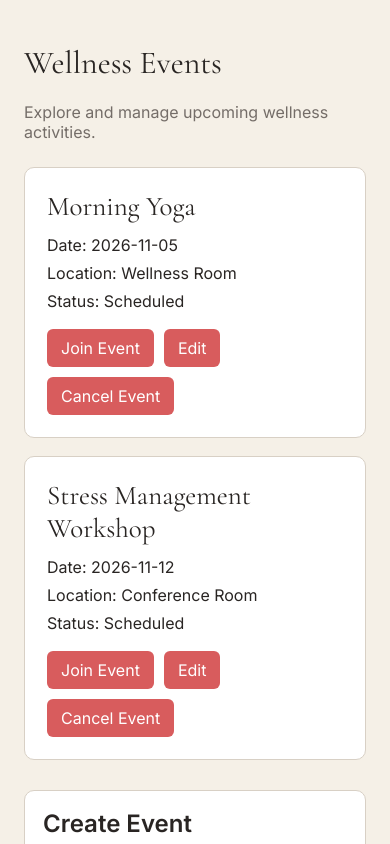
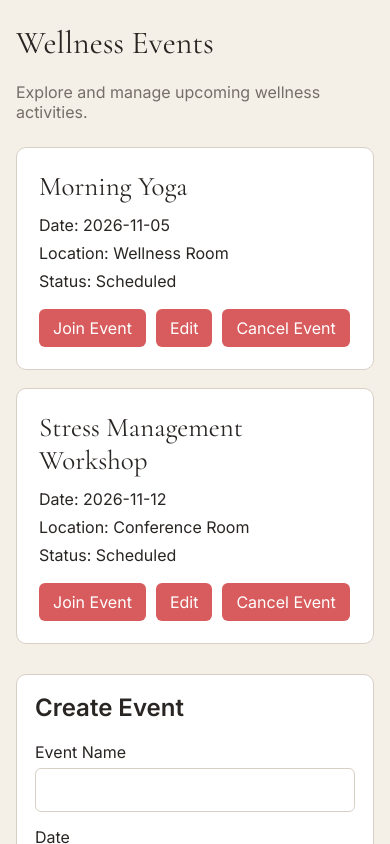
Before and after one commit to Anne-Marie2000/Smart-Wellness-Project, a React (Vite) app: page /wellness-events in a window 390 px wide. Shown: the top 844 px of the page. Built offline with nearby package versions, Linux system fonts and the light colour scheme.

Commit message:
Update App.css
Removed commented sections for better readability.

```diff
--- a/src/App.css
+++ b/src/App.css
@@ -7,8 +7,6 @@
   --border: #d8d0c5;
   --light-red: #f8e9e6;
 }
-
-/* Navbar */
 
 .navbar,
 .dashboard-nav {
@@ -57,8 +55,6 @@
   color: white;
   border-radius: 6px;
 }
-
-/* Shared page layout */
 
 .create-account-page,
 .account-setup-page,
@@ -118,8 +114,6 @@ h1,
   color: var(--red);
 }
 
-/* Create account */
-
 .account-type-text {
   margin: 28px 0 16px;
   font-family: "Cormorant Garamond", serif;
@@ -175,8 +169,6 @@ h1,
 .already-account p {
   margin-bottom: 5px;
 }
-
-/* Account setup */
 
 .setup-intro,
 .sign-in-intro,
@@ -302,8 +294,6 @@ h1,
   margin-top: 10px;
 }
 
-/* Sign in */
-
 .sign-in-card {
   width: 500px;
   margin-top: 25px;
@@ -342,8 +332,6 @@ h1,
 .sign-in-button {
   width: 100%;
 }
-
-/* Dashboards */
 
 .dashboard-tabs .active {
   border-bottom: 2px solid var(--red);
@@ -400,8 +388,6 @@ h1,
   color: var(--muted);
   font-size: 13px;
 }
-
-/* Company dashboard */
 
 .chart-bars {
   height: 160px;
@@ -497,8 +483,6 @@ h1,
   font-size: 12px;
 }
 
-/* Leader and employee cards */
-
 .task-item,
 .survey-item,
 .event-row {
@@ -590,8 +574,6 @@ h1,
   color: var(--red);
 }
 
-/* Smaller screens */
-
 @media (max-width: 800px) {
   .nav-links {
     display: none;
@@ -655,8 +637,6 @@ h1,
     gap: 12px;
   }
 }
-
-/* Employee Management */
 
 .employee-tools {
   display: flex;
@@ -760,8 +740,6 @@ h1,
   }
 }
 
-/* Wellness Events */
-
 .events-list {
   display: grid;
   grid-template-columns: repeat(2, 1fr);
@@ -811,8 +789,6 @@ h1,
     grid-template-columns: 1fr;
   }
 }
-
-/* Education Materials */
 
 .education-tabs {
   display: flex;
@@ -869,3 +845,26 @@ h1,
     grid-template-columns: 1fr;
   }
 }
+
+button:focus-visible,
+a:focus-visible,
+input:focus-visible,
+select:focus-visible {
+  outline: 2px solid #8c3535;
+  outline-offset: 2px;
+}
+
+@media (max-width: 600px) {
+  .dashboard-container {
+    padding: 25px 16px;
+  }
+
+  .employee-form-buttons,
+  .wellness-event-buttons {
+    flex-wrap: wrap;
+  }
+
+  .chart-bar {
+    width: 25px;
+  }
+}
```
